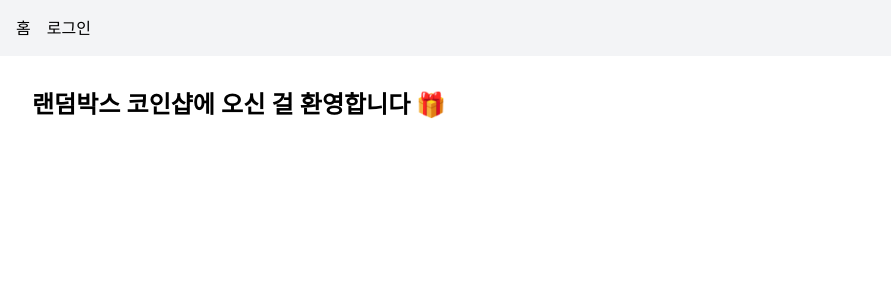
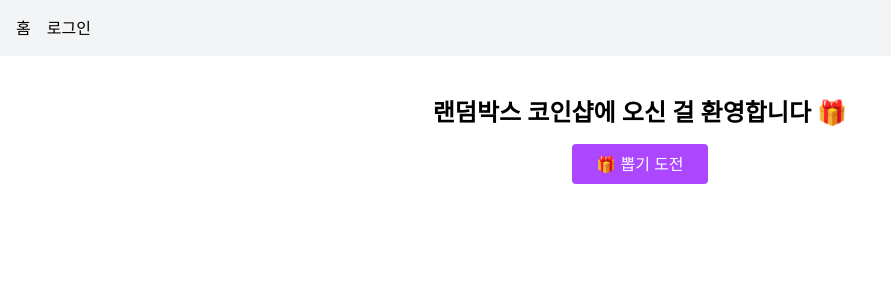
Before and after one commit to eillen-yang/coin-shop, a React (Vite) app: page / in a window 1280 px wide. Shown: the top 300 px of the page, without its empty margins (0-891 px from the left). Built offline with nearby package versions, Linux system fonts and the light colour scheme.

Commit message:
feat: 코인뽑기 기능 추가, 스토어 생성 + 화면 + header동기화

```diff
--- a/src/components/common/Layout.tsx
+++ b/src/components/common/Layout.tsx
@@ -1,10 +1,12 @@
 import { Link, Outlet, useNavigate } from "react-router-dom";
 import { useAuthStore } from "../../store/authStore";
+import { useCoinStore } from "../../store/coinStore";
 
 export default function Layout() {
   // const isLoggedIn = localStorage.getItem("isLoggedIn") === "true";
   const isLoggedIn = useAuthStore((state) => state.isLoggedIn);
   const logout = useAuthStore((state) => state.logout);
+  const coins = useCoinStore((state) => state.coins);
   const navigate = useNavigate();
 
   const handleLogout = () => {
@@ -32,7 +34,7 @@ export default function Layout() {
             <Link to={"/login"}>로그인</Link>
           )}
         </nav>
-        {isLoggedIn && <div className="text-sm">💰 내 코인: 0개</div>}
+        {isLoggedIn && <div className="text-sm">💰 내 코인: {coins}개</div>}
       </header>
       <main className="p-4">
         <Outlet />
--- a/src/pages/HomePage.tsx
+++ b/src/pages/HomePage.tsx
@@ -1,9 +1,35 @@
+import { useNavigate } from "react-router-dom";
+import { useAuthStore } from "../store/authStore";
+import { useCoinStore } from "../store/coinStore";
+
 export default function HomePage() {
+  const { addCoins } = useCoinStore();
+  const isLoggedIn = useAuthStore((state) => state.isLoggedIn);
+  const navigate = useNavigate();
+
+  const handleDraw = () => {
+    if (!isLoggedIn) {
+      alert("로그인 후 이용이 가능합니다.");
+      navigate("/login");
+      return;
+    }
+    const reward = Math.floor(Math.random() * 6);
+    addCoins(reward);
+    alert(`🎁 랜덤 박스 결과 : ${reward}개 코인을 획득했습니다 !!`);
+  };
+
   return (
-    <div className="p-4">
-      <h1 className="text-2xl font-bold">
+    <div className="mt-6 text-center">
+      <h2 className="mb-4 text-2xl font-semibold">
         랜덤박스 코인샵에 오신 걸 환영합니다 🎁
-      </h1>
+      </h2>
+
+      <button
+        onClick={handleDraw}
+        className="mb-4 py-2 px-6 bg-purple-500 text-white rounded"
+      >
+        🎁 뽑기 도전
+      </button>
     </div>
   );
 }
```
